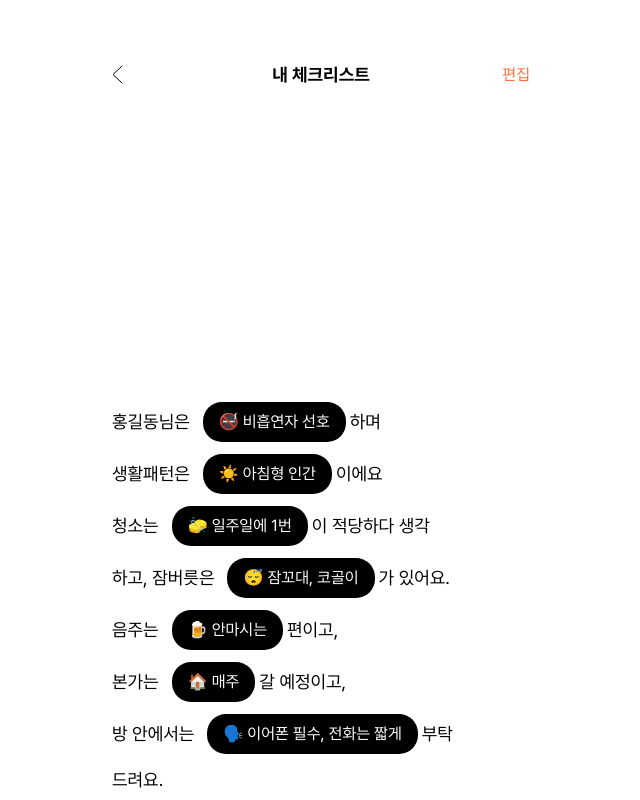
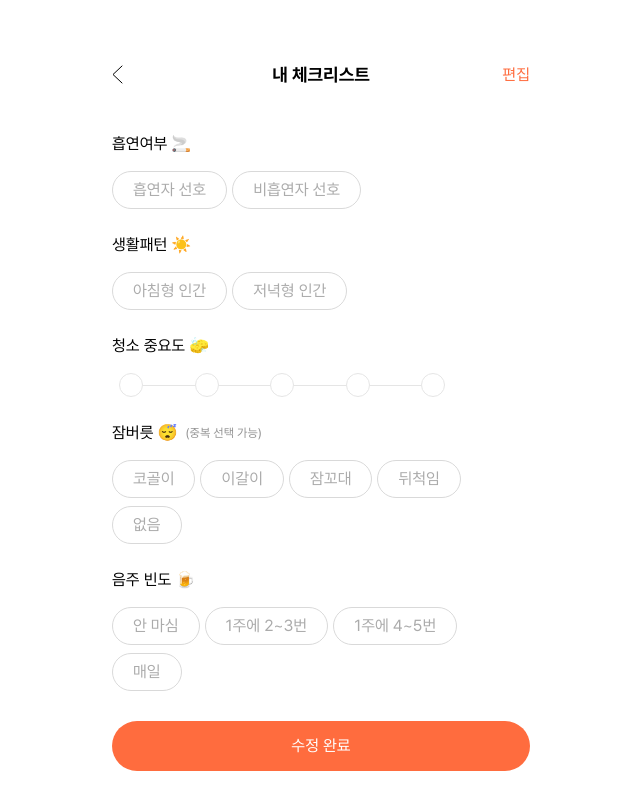
Before and after one commit to Domitory-CheckMate/FrontEnd, a React (Create React App) app: page /checklist in a window 1280 px wide. Both pictures are taken after a click on the element "편집". Shown: the whole page, without its empty margins (319-959 px from the left). Built offline with nearby package versions, Linux system fonts and the light colour scheme; no server answers.

Commit message:
:lipstick: [Design] 체크리스트 UI 변경 반영

```diff
--- a/src/components/myPage/CategorySelector.tsx
+++ b/src/components/myPage/CategorySelector.tsx
@@ -1,17 +1,26 @@
 import React, { useState } from 'react';
 import ChecklistCheckBlock from './ChecklistCheckBlock';
 import ChecklistMultiCheckBlock from './ChecklistMultiCheckBlock';
+import { ReactComponent as Check } from '../../assets/icon/icon_check_primary.svg';
 
-const CategorySelector = () => {
+const CategorySelector = ({
+  setEdit,
+}: {
+  setEdit: React.Dispatch<React.SetStateAction<boolean>>;
+}) => {
   const [smokingPreference, setSmokingPreference] = useState('');
   const [lifestylePattern, setLifestylePattern] = useState('');
-  const [cleaningFrequency, setCleaningFrequency] = useState('');
+  const [cleaningFrequency, setCleaningFrequency] = useState(-1);
   const [sleepingHabit, setSleepingHabit] = useState([0, 0, 0, 0, 0]);
   const [drinkingFrequency, setDrinkingFrequency] = useState('');
   const [hometown, setHometown] = useState('');
   const [noiseLevel, setNoiseLevel] = useState([0, 0, 0, 0]);
 
   // 다른 카테고리의 상태 관리 변수들 추가
+  const handleEditClick = () => {
+    // setEdit 함수 호출
+    setEdit(false);
+  };
 
   const handleSmokingPreferenceChange = (selectedOption: string) => {
     setSmokingPreference(selectedOption);
@@ -19,10 +28,6 @@ const CategorySelector = () => {
 
   const handleLifestylePatternChange = (selectedOption: string) => {
     setLifestylePattern(selectedOption);
-  };
-
-  const handleCleaningFrequencyChange = (selectedOption: string) => {
-    setCleaningFrequency(selectedOption);
   };
 
   const handleSleepingHabitChange = (array: Array<number>) => {
@@ -45,6 +50,7 @@ const CategorySelector = () => {
 
   return (
     <div className=" flex flex-col h-full ">
+      <div className="scrollbar-hide overflow-y-auto grow">
         <ChecklistCheckBlock
           title={'흡연여부 🚬'}
           option={['흡연자 선호', '비흡연자 선호']}
@@ -57,12 +63,68 @@ const CategorySelector = () => {
           selectedOption={lifestylePattern}
           onOptionChange={handleLifestylePatternChange}
         />
-      <ChecklistCheckBlock
-        title={'청소 중요도 🧽'}
-        option={['일주일에 1번', '일주일에 2번', '일주일에 3번']}
-        selectedOption={cleaningFrequency}
-        onOptionChange={handleCleaningFrequencyChange}
-      />
+
+        <div className="flex-col text-base font-normal text-center items-center text-black px-4 pb-1 mb-[20px]">
+          <div className="flex w-full gap-x-[8px]">
+            <div className="text-start">{'청소 중요도 🧽'}</div>
+          </div>
+          <div className="flex w-[340px] justify-between items-center px-[7px]  mt-[15px]">
+            <div
+              className={`rounded-full w-[24px] h-[24px] border-[1px] flex items-center justify-center ${
+                cleaningFrequency == 0
+                  ? 'border-[#FF6C3E] bg-[#FFE2D8]'
+                  : 'border-[#E5E5E5] bg-white'
+              }`}
+              onClick={() => setCleaningFrequency(0)}
+            >
+              {cleaningFrequency == 0 ? <Check /> : null}
+            </div>
+            <div className="h-[1px] grow bg-[#E5E5E5]"></div>
+            <div
+              className={`rounded-full w-[24px] h-[24px] border-[1px] flex items-center justify-center ${
+                cleaningFrequency == 1
+                  ? 'border-[#FF6C3E] bg-[#FFE2D8]'
+                  : 'border-[#E5E5E5] bg-white'
+              }`}
+              onClick={() => setCleaningFrequency(1)}
+            >
+              {cleaningFrequency == 1 ? <Check /> : null}
+            </div>
+            <div className="h-[1px] grow bg-[#E5E5E5]"></div>
+            <div
+              className={`rounded-full w-[24px] h-[24px] border-[1px] flex items-center justify-center ${
+                cleaningFrequency == 2
+                  ? 'border-[#FF6C3E] bg-[#FFE2D8]'
+                  : 'border-[#E5E5E5] bg-white'
+              }`}
+              onClick={() => setCleaningFrequency(2)}
+            >
+              {cleaningFrequency == 2 ? <Check /> : null}
+            </div>
+            <div className="h-[1px] grow bg-[#E5E5E5]"></div>
+            <div
+              className={`rounded-full w-[24px] h-[24px] border-[1px] flex items-center justify-center ${
+                cleaningFrequency == 3
+                  ? 'border-[#FF6C3E] bg-[#FFE2D8]'
+                  : 'border-[#E5E5E5] bg-white'
+              }`}
+              onClick={() => setCleaningFrequency(3)}
+            >
+              {cleaningFrequency == 3 ? <Check /> : null}
+            </div>
+            <div className="h-[1px] grow bg-[#E5E5E5]"></div>
+            <div
+              className={`rounded-full w-[24px] h-[24px] border-[1px] flex items-center justify-center ${
+                cleaningFrequency == 4
+                  ? 'border-[#FF6C3E] bg-[#FFE2D8]'
+                  : 'border-[#E5E5E5] bg-white'
+              }`}
+              onClick={() => setCleaningFrequency(4)}
+            >
+              {cleaningFrequency == 4 ? <Check /> : null}
+            </div>
+          </div>
+        </div>
         <ChecklistMultiCheckBlock
           title={'잠버릇 😴'}
           option={['코골이', '이갈이', '잠꼬대', '뒤척임', '없음']}
@@ -90,6 +152,17 @@ const CategorySelector = () => {
           onOptionChange={handleNoiseLevelChange}
         />
       </div>
+
+      <div className="bg-white  px-[16px] pt-[11px] pb-[29px]">
+        <button
+          onClick={handleEditClick}
+          className="w-full h-[50px]  bg-primary text-white rounded-[27px]"
+        >
+          {' '}
+          수정 완료
+        </button>
+      </div>
+    </div>
   );
 };
 
--- a/src/pages/myPage/ChecklistPage.tsx
+++ b/src/pages/myPage/ChecklistPage.tsx
@@ -11,7 +11,7 @@ const ChecklistPage = () => {
   const [isEditMode, setIsEditMode] = useState(false);
 
   return (
-    <div className="w-full h-full flex flex-col justify-between">
+    <div className="w-full h-full flex flex-col">
       <div className="flex justify-between items-center w-full px-4 mt-[65px] relative mb-[48px]">
         <div className="w-1/3">
           <Prev className="cursor-pointer" onClick={() => navigate(-1)} />{' '}
@@ -26,7 +26,8 @@ const ChecklistPage = () => {
         </div>
       </div>
       <div className="grow-1 w-full scrollbar-hide overflow-y-auto ">
-        {isEditMode ? (
+        {!isEditMode ? (
+          <div className="flex justify-start">
             <div>
               <ChecklistBlock
                 text1={'홍길동님은'}
@@ -67,23 +68,13 @@ const ChecklistPage = () => {
                 드려요.
               </p>
             </div>
+          </div>
         ) : (
           <div className="flex flex-col justify-end h-full w-full">
-            <CategorySelector />
+            <CategorySelector setEdit={setIsEditMode} />
           </div>
         )}
       </div>
-      {!isEditMode && (
-        <div className="bg-white  px-[16px] pt-[11px] pb-[29px]">
-          <button
-            onClick={() => setIsEditMode(!isEditMode)}
-            className="w-full h-[50px]  bg-primary text-white rounded-[27px]"
-          >
-            {' '}
-            수정 완료
-          </button>
-        </div>
-      )}
     </div>
   );
 };
```
Lines whose indentation alone changed are shown as unchanged.
